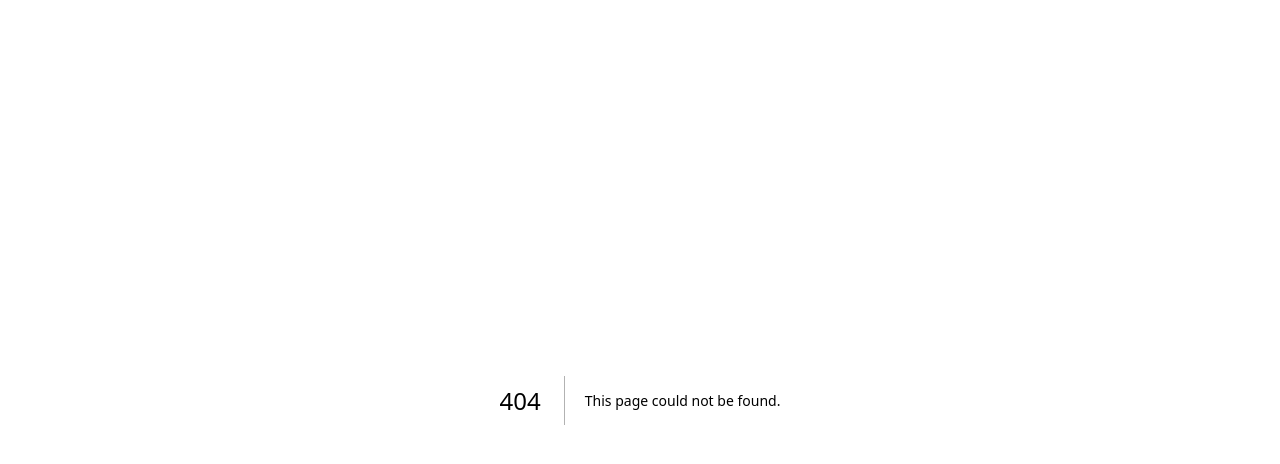
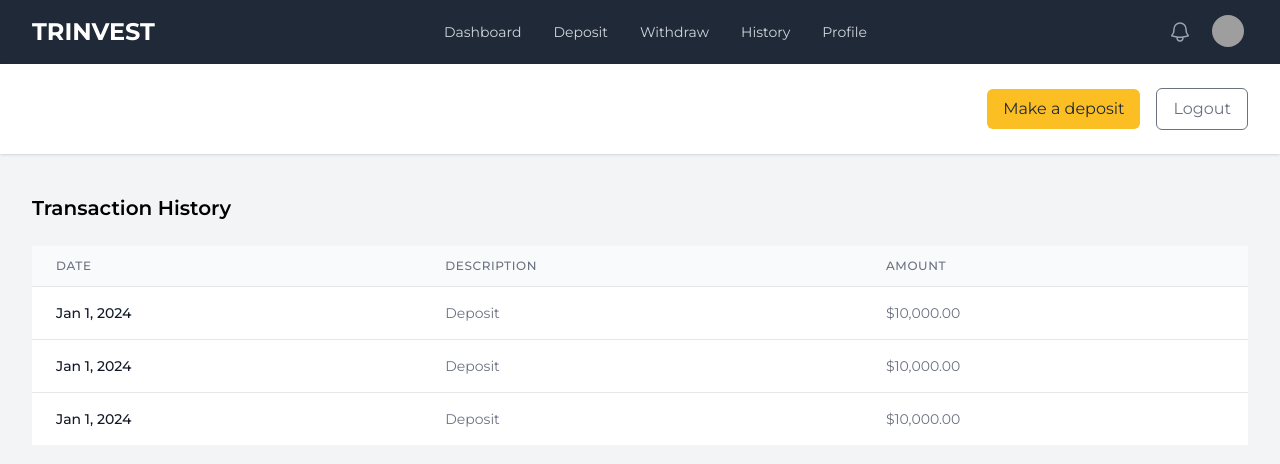
Before and after one commit to JayHansea/trinvest, a Next.js app: page /transactionhistory in a window 1280 px wide. Before the commit this address had no page. Shown: the top 464 px of the page. Built offline with nearby package versions, Linux system fonts and the light colour scheme; grey boxes are pictures that could not be loaded.

Commit message:
transaction history page

```diff
--- /dev/null
+++ b/app/transactionhistory/page.tsx
@@ -0,0 +1,138 @@
+"use client";
+import DashboardNav from "@/components/DashboardNav";
+import { useRouter } from "next/navigation";
+import React, { useState } from "react";
+import axios from "axios";
+import toast, { Toaster } from "react-hot-toast";
+
+interface Props {
+  user: any; // Define the type of user details
+  logout: () => void;
+}
+
+const Transactionhistory = () => {
+  const router = useRouter();
+  const [loading, setLoading] = useState(false);
+  const [user, setUser] = useState();
+
+  const logout = async () => {
+    try {
+      setLoading(true);
+      await axios.get("/api/users/logout");
+
+      // Simulate a successful logout
+      toast.success("Logout successful", {
+        style: {
+          backgroundColor: "#cef7ea",
+          color: "#306844",
+        },
+        duration: 3000,
+      });
+
+      // Simulate a successful logout and redirect after 3 seconds
+      setTimeout(() => {
+        setLoading(false);
+        router.push("/");
+      }, 3000);
+    } catch (error: any) {
+      console.log(error.message);
+
+      // Simulate an unsuccessful logout
+      toast.error(error.message, {
+        style: {
+          backgroundColor: "#FFCBDD",
+          color: "#f00",
+        },
+        duration: 3000,
+      });
+      setLoading(false);
+    }
+  };
+  return (
+    <div
+      className={`${loading && "cursor-wait"} bg-gray-100 h-full md:h-screen`}
+    >
+      <Toaster />
+      <DashboardNav logout={logout} user={user} />
+      <div className="mt-10 container mx-auto px-4 sm:px-6 lg:px-8">
+        <h2 className="text-xl font-semibold mb-6">Transaction History</h2>
+        <table className="w-full md:min-w-full divide-y divide-gray-200">
+          <thead className="bg-gray-50">
+            <tr>
+              <th
+                scope="col"
+                className="px-6 py-3 text-left text-xs font-medium text-gray-500 uppercase tracking-wider"
+              >
+                Date
+              </th>
+              <th
+                scope="col"
+                className="px-6 py-3 text-left text-xs font-medium text-gray-500 uppercase tracking-wider"
+              >
+                Description
+              </th>
+              <th
+                scope="col"
+                className="px-6 py-3 text-left text-xs font-medium text-gray-500 uppercase tracking-wider"
+              >
+                Amount
+              </th>
+              {/* <th
+                scope="col"
+                className="px-6 py-3 text-left text-xs font-medium text-gray-500 uppercase tracking-wider"
+              >
+                Status
+              </th> */}
+            </tr>
+          </thead>
+          <tbody className="bg-white divide-y divide-gray-200">
+            <tr>
+              <td className="px-6 py-4 whitespace-nowrap text-xs md:text-sm font-medium text-gray-900">
+                Jan 1, 2024
+              </td>
+              <td className="px-6 py-4 whitespace-nowrap text-xs md:text-sm text-gray-500">
+                Deposit
+              </td>
+              <td className="px-6 py-4 whitespace-nowrap text-xs md:text-sm text-gray-500">
+                $10,000.00
+              </td>
+              {/* <td className="px-6 py-4 whitespace-nowrap text-xs md:text-sm text-gray-500">
+                Success
+              </td> */}
+            </tr>
+            <tr>
+              <td className="px-6 py-4 whitespace-nowrap text-xs md:text-sm font-medium text-gray-900">
+                Jan 1, 2024
+              </td>
+              <td className="px-6 py-4 whitespace-nowrap text-xs md:text-sm text-gray-500">
+                Deposit
+              </td>
+              <td className="px-6 py-4 whitespace-nowrap text-xs md:text-sm text-gray-500">
+                $10,000.00
+              </td>
+              {/* <td className="px-6 py-4 whitespace-nowrap text-xs md:text-sm text-gray-500">
+                Success
+              </td> */}
+            </tr>
+            <tr>
+              <td className="px-6 py-4 whitespace-nowrap text-xs md:text-sm font-medium text-gray-900">
+                Jan 1, 2024
+              </td>
+              <td className="px-6 py-4 whitespace-nowrap text-xs md:text-sm text-gray-500">
+                Deposit
+              </td>
+              <td className="px-6 py-4 whitespace-nowrap text-xs md:text-sm text-gray-500">
+                $10,000.00
+              </td>
+              {/* <td className="px-6 py-4 whitespace-nowrap text-xs md:text-sm text-gray-500">
+                Success
+              </td> */}
+            </tr>
+          </tbody>
+        </table>
+      </div>
+    </div>
+  );
+};
+
+export default Transactionhistory;
--- a/app/withdraw/page.tsx
+++ b/app/withdraw/page.tsx
@@ -65,7 +65,10 @@ const Withdraw = () => {
   };
 
   return (
-    <div>
+    <div
+      className={`${loading && "cursor-wait"} bg-gray-100 h-full md:h-screen`}
+    >
+      <Toaster />
       <DashboardNav logout={logout} user={user} />
       <div className="container px-4 sm:px-6 lg:px-8 mx-auto">
         <div className="my-16 grid grid-cols-1 md:grid-cols-2 lg:grid-cols-4 gap-6">
--- a/components/DashboardNav.tsx
+++ b/components/DashboardNav.tsx
@@ -77,7 +77,7 @@ const DashboardNav = ({ logout }: Props) => {
                       : "text-gray-300 hover:bg-gray-700 hover:text-white",
                     "px-3 py-2 rounded-md text-sm"
                   )}
-                  href={"history"}
+                  href={"/transactionhistory"}
                   onClick={() => handleNavItemClick("History")}
                 >
                   History
@@ -89,7 +89,7 @@ const DashboardNav = ({ logout }: Props) => {
                       : "text-gray-300 hover:bg-gray-700 hover:text-white",
                     "px-3 py-2 rounded-md text-sm"
                   )}
-                  href={"profile"}
+                  href={"/profile"}
                   onClick={() => handleNavItemClick("Profile")}
                 >
                   Profile
@@ -181,7 +181,7 @@ const DashboardNav = ({ logout }: Props) => {
                     : "text-gray-300 hover:bg-gray-700 hover:text-white",
                   "px-3 py-2 rounded-md block font-medium text-sm"
                 )}
-                href={"withdraw"}
+                href={"/withdraw"}
                 onClick={() => handleNavItemClick("Withdraw")}
               >
                 Withdraw
@@ -193,7 +193,7 @@ const DashboardNav = ({ logout }: Props) => {
                     : "text-gray-300 hover:bg-gray-700 hover:text-white",
                   "px-3 py-2 rounded-md block font-medium text-sm"
                 )}
-                href={"history"}
+                href={"/transactionhistory"}
                 onClick={() => handleNavItemClick("History")}
               >
                 History
@@ -205,7 +205,7 @@ const DashboardNav = ({ logout }: Props) => {
                     : "text-gray-300 hover:bg-gray-700 hover:text-white",
                   "px-3 py-2 rounded-md block font-medium text-sm"
                 )}
-                href={"profile"}
+                href={"/profile"}
                 onClick={() => handleNavItemClick("Profile")}
               >
                 Profile
```
